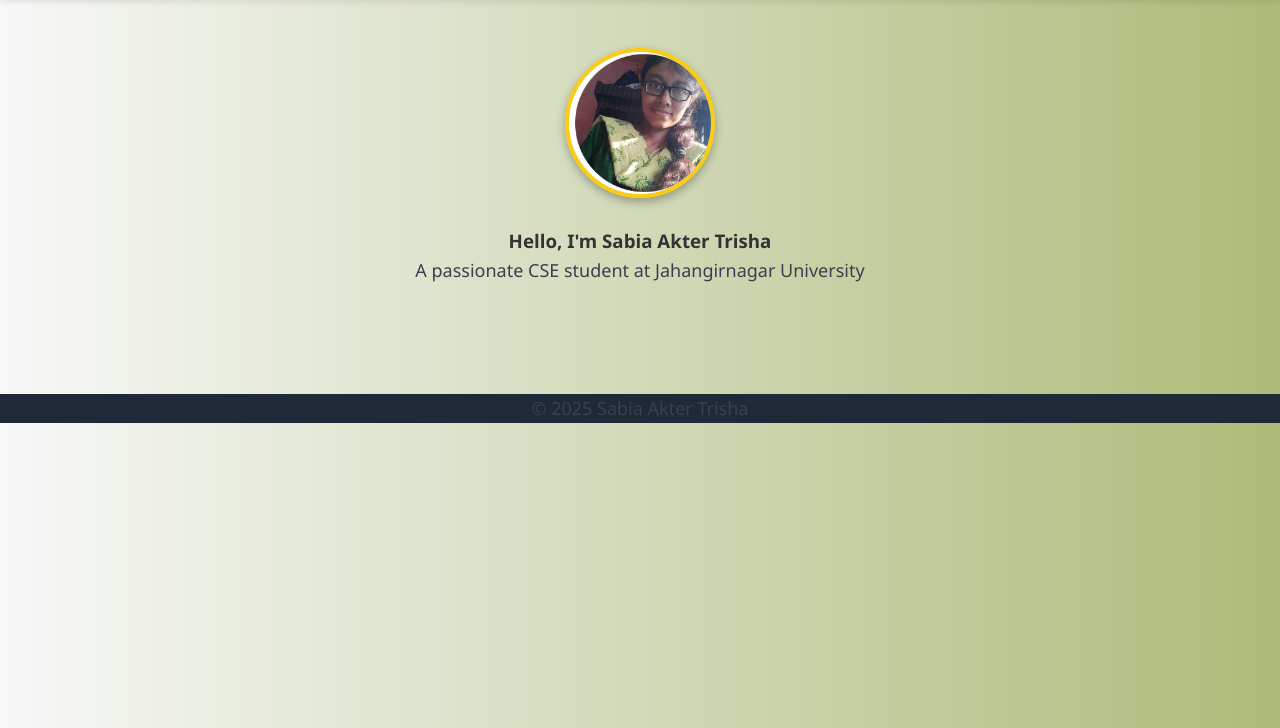
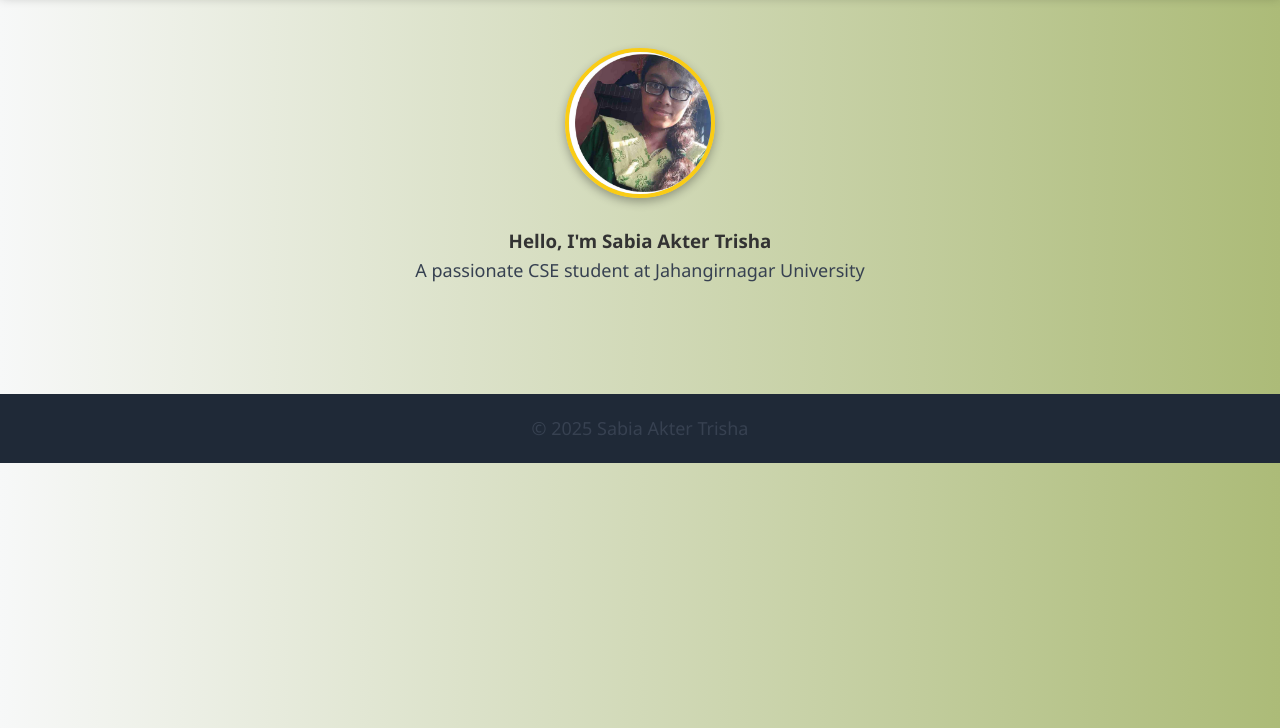
Before and after one commit to TRISHA-JU-387/Trisha-s-Portfolio.github.io, a plain HTML site: page index.html in a window 1280 px wide. Shown: the part 72-800 px from the top of the page. Drawn offline with Linux system fonts and the light colour scheme.

Commit message:
Update style.css
Signed-off-by: TRISHA-JU-387 <satrisha123@gmail.com>

```diff
--- a/style.css
+++ b/style.css
@@ -141,12 +141,11 @@ ul {
 /* Footer */
 footer {
   text-align: center;
-
+    padding: 20px;
   background: #1f2937;
   color: #fff;
   margin-top: 50px;
-}
-footer span, footer p {
+
   transition: none !important;
   animation: none !important;
 }
```
